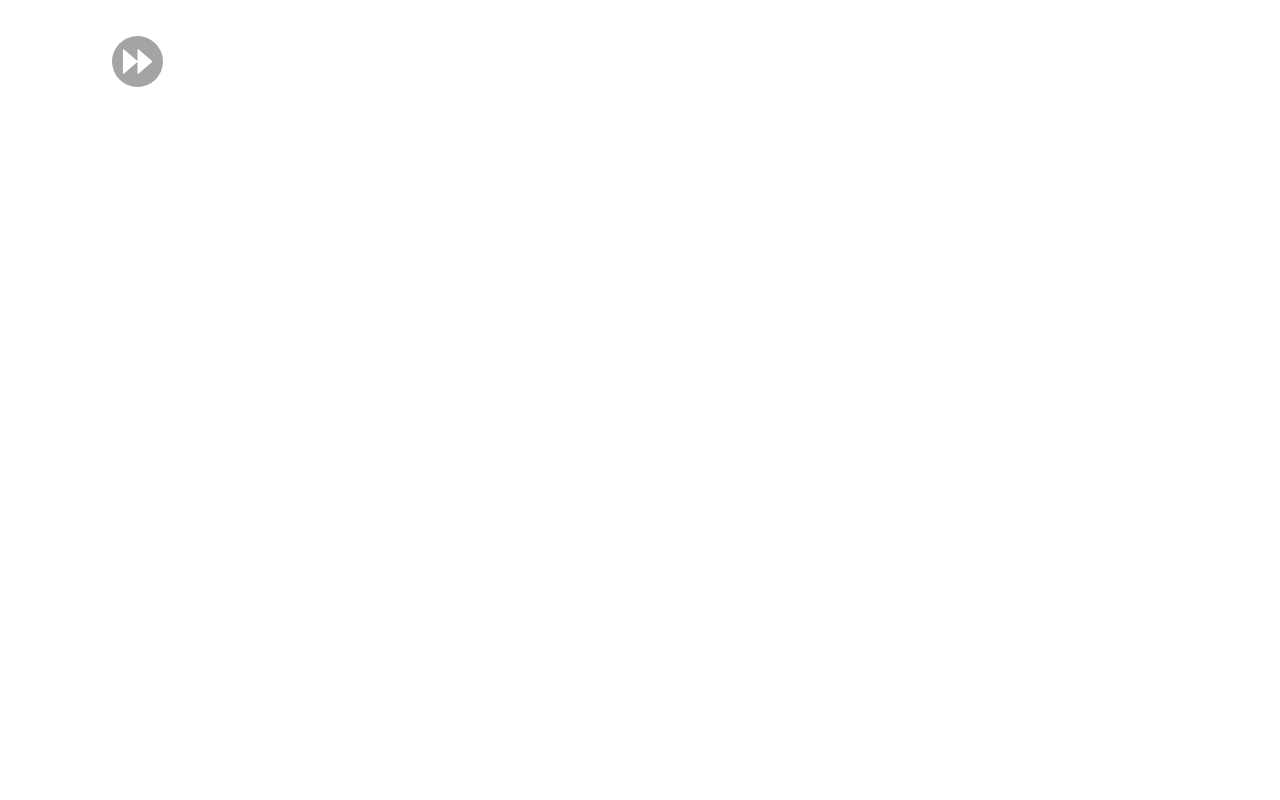
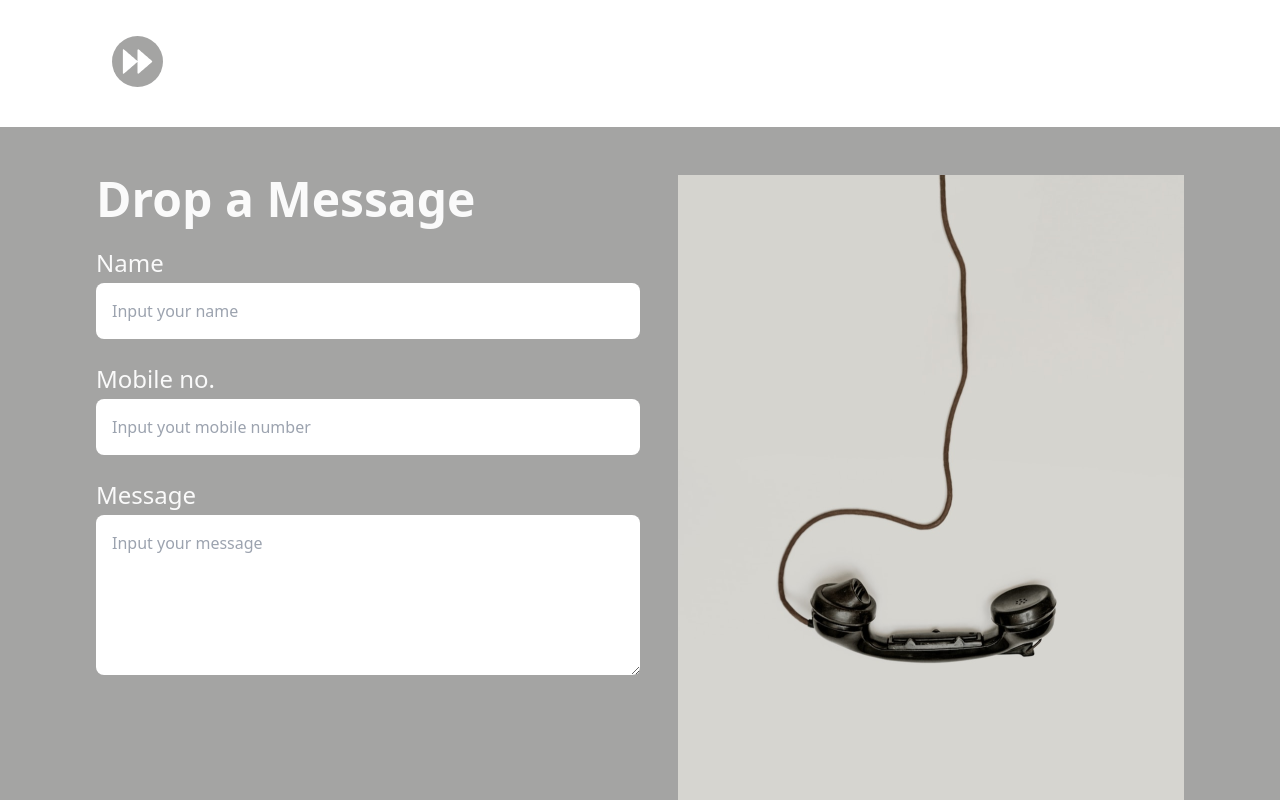
Before and after one commit to thomaserdmenger/superCode-Furniture, a React (Vite) app: page / in a window 1280 px wide. Shown: the part 1680-2480 px from the top of the page. Before the commit the page ends 1807 px from the top, so only its background shows below. Built offline with nearby package versions, Linux system fonts and the light colour scheme.

Commit message:
Add Form Section

```diff
--- a/src/pages/Home.jsx
+++ b/src/pages/Home.jsx
@@ -6,7 +6,7 @@ export const Home = () => {
     <>
       <header className='flex flex-col bg-hero-image bg-cover bg-center bg-no-repeat text-neutral-50'>
         <section className='flex justify-between py-7 px-5 gap-x-4 mb-56'>
-          <Link className='cursor-pointer font-bold text-lg' to='/'>
+          <Link className='cursor-pointer font-bold text-lg uppercase' to='/'>
             Home_H
           </Link>
           <nav className='flex gap-x-4 items-center'>
@@ -77,6 +77,48 @@ export const Home = () => {
             />
           </Link>
         </section>
+        <section className='grid grid-cols-2 bg-[#A4A4A3] px-24 py-12 '>
+          <div className='flex flex-col'>
+            <h2 className='font-bold text-neutral-50 text-5xl mb-6'>
+              Drop a Message
+            </h2>
+            <form className='flex flex-col'>
+              <label htmlFor='name' className='text-neutral-50 mb-1 text-2xl'>
+                Name
+              </label>
+              <input
+                type='text'
+                name='name'
+                id='name'
+                placeholder='Input your name'
+                className='p-4 rounded-lg placeholder:text-gray-400 text-gray-400 mb-6'
+              />
+              <label htmlFor='tel' className='text-neutral-50 mb-1 text-2xl'>
+                Mobile no.
+              </label>
+              <input
+                type='text'
+                name='tel'
+                id='tel'
+                placeholder='Input yout mobile number'
+                className='p-4 rounded-lg placeholder:text-gray-400 text-gray-400 mb-6'
+              />
+              <label
+                htmlFor='message'
+                className='text-neutral-50 mb-1 text-2xl'>
+                Message
+              </label>
+              <textarea
+                name='message'
+                id='message'
+                placeholder='Input your message'
+                className='p-4 rounded-lg placeholder:text-gray-400 text-gray-400 mb-6 h-40'></textarea>
+            </form>
+          </div>
+          <div className='flex justify-end'>
+            <img src='/images/phone.png' alt='' />
+          </div>
+        </section>
       </main>
     </>
   )
```
Also changed, not shown: public/images/phone.png (added).
